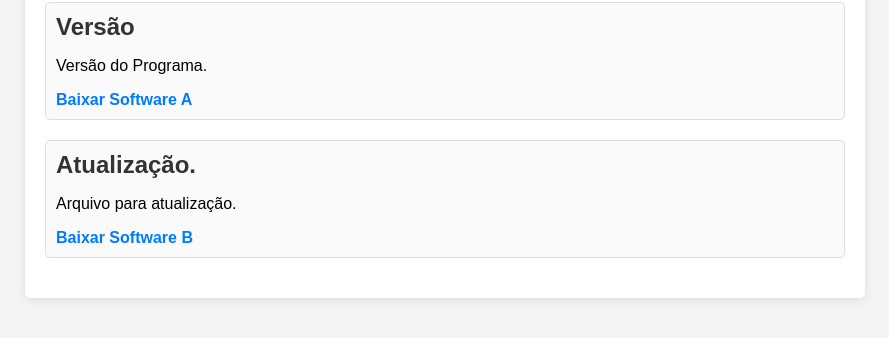
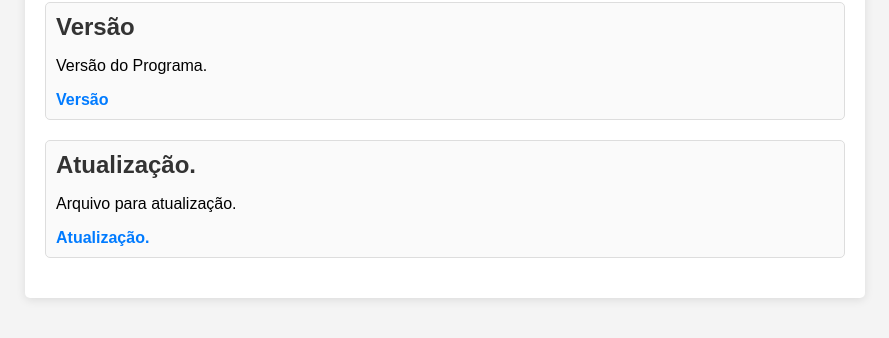
Before and after one commit to RigobertoOliveira/att, a plain HTML site: page index.html in a window 1280 px wide. Shown: the part 118-456 px from the top of the page, without its empty margins (195-1084 px from the left). Drawn offline with Linux system fonts and the light colour scheme.

Commit message:
Update index.html

```diff
--- a/index.html
+++ b/index.html
@@ -52,13 +52,13 @@
     <div class="item">
         <h2>Versão</h2>
         <p>Versão do Programa.</p>
-        <a href="https://rigobertooliveira.github.io/att/version.txt" download>Baixar Software A</a>
+        <a href="https://rigobertooliveira.github.io/att/version.txt" download>Versão</a>
     </div>
 
     <div class="item">
         <h2>Atualização.</h2>
         <p>Arquivo para atualização.</p>
-        <a href="https://rigobertooliveira.github.io/att/att.zip" download>Baixar Software B</a>
+        <a href="https://rigobertooliveira.github.io/att/att.zip" download>Atualização.</a>
     </div>
 
 </div>
```
